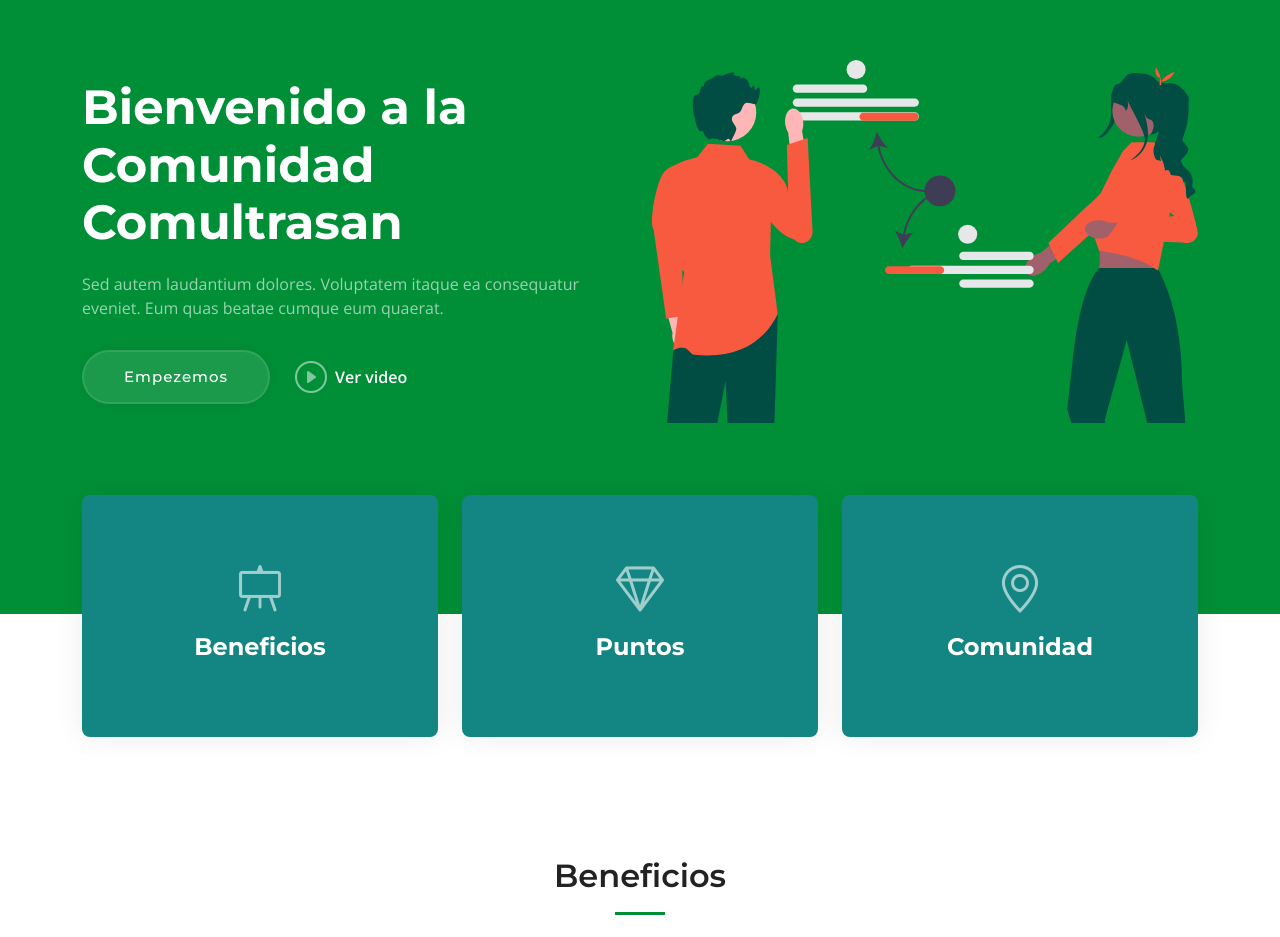
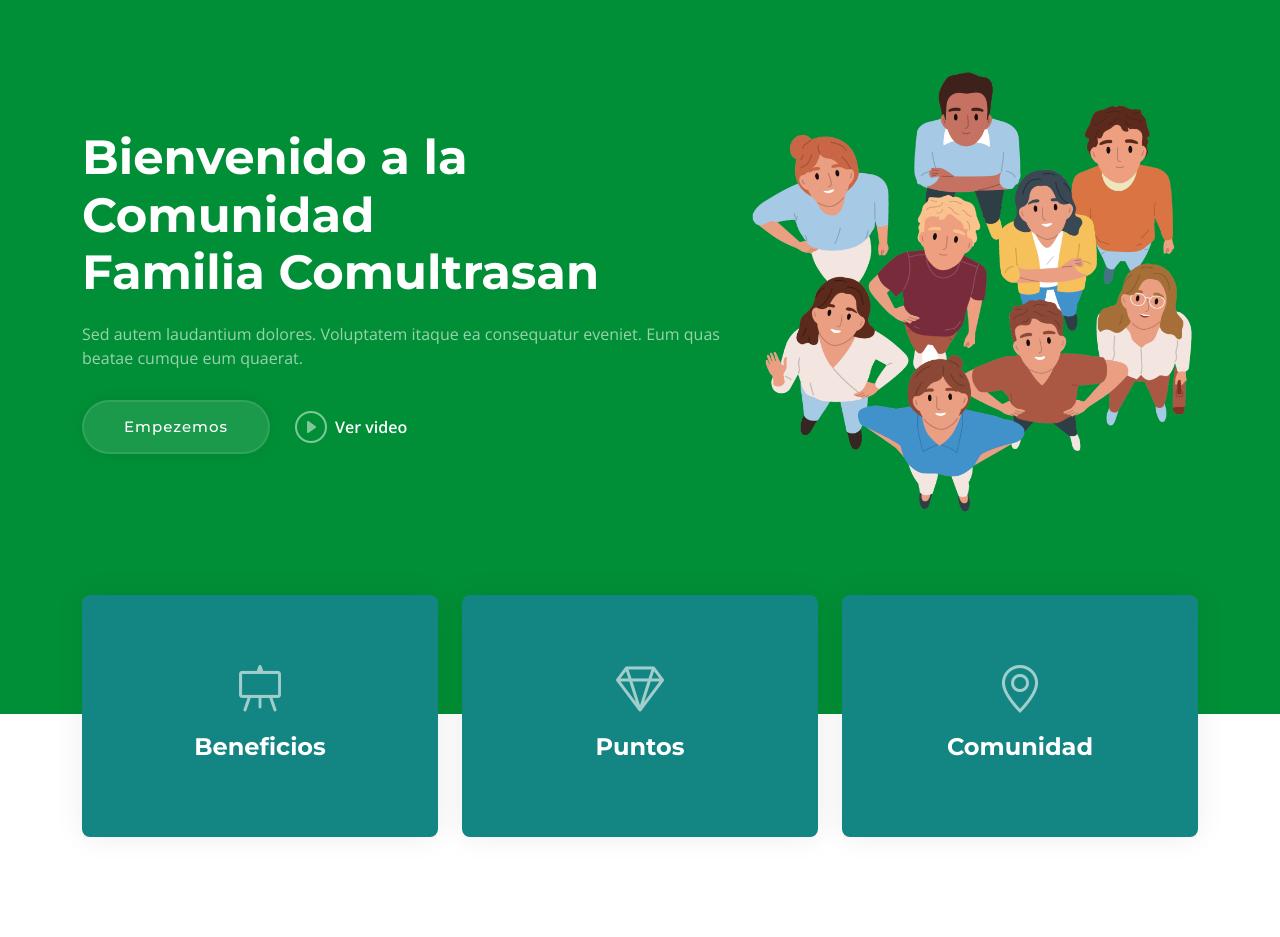
Before and after one commit to miguelm2/project-comunidad-comultrasan, a PHP site: page / in a window 1280 px wide. Shown: the part 130-1067 px from the top of the page. Run offline with PHP 8.4, Linux system fonts and the light colour scheme.

Commit message:
cambios index

```diff
--- a/index.php
+++ b/index.php
@@ -50,8 +50,8 @@
       <div class="container position-relative">
          <div class="row gy-5" data-aos="fade-in">
             <div
-               class="col-lg-6 order-2 order-lg-1 d-flex flex-column justify-content-center text-center text-lg-start">
-               <h2>Bienvenido a la Comunidad <span>Comultrasan</span></h2>
+               class="col-lg-7 order-2 order-lg-1 d-flex flex-column justify-content-center text-center text-lg-start">
+               <h2>Bienvenido a la Comunidad <br>Familia <span>Comultrasan</span></h2>
                <p>Sed autem laudantium dolores. Voluptatem itaque ea consequatur eveniet. Eum quas beatae cumque eum
                   quaerat.</p>
                <div class="d-flex justify-content-center justify-content-lg-start">
@@ -63,8 +63,9 @@
                   </a>
                </div>
             </div>
-            <div class="col-lg-6 order-1 order-lg-2">
-               <img src="assets/img/hero-img.svg" class="img-fluid" alt="" data-aos="zoom-out" data-aos-delay="100">
+            <div class="col-lg-5 order-1 order-lg-2">
+               <img src="assets/img/imagen_banner.webp" class="img-fluid" alt="" data-aos="zoom-out"
+                  data-aos-delay="100">
             </div>
          </div>
       </div>
@@ -189,13 +190,19 @@
                   <div class="stats-item d-flex align-items-center">
                      <span data-purecounter-start="0" data-purecounter-end="521" data-purecounter-duration="1"
                         class="purecounter"></span>
-                        <h3><strong>Lideres</strong></h3>
+                     <h3><strong>Lideres Registrados</strong></h3>
                   </div><!-- End Stats Item -->
 
                   <div class="stats-item d-flex align-items-center">
                      <span data-purecounter-start="0" data-purecounter-end="453" data-purecounter-duration="1"
                         class="purecounter"></span>
-                        <h3><strong>Puntos</strong></h3>
+                     <h3><strong>Puntos Recibidos</strong></h3>
+                  </div><!-- End Stats Item -->
+
+                  <div class="stats-item d-flex align-items-center">
+                     <span data-purecounter-start="0" data-purecounter-end="653" data-purecounter-duration="1"
+                        class="purecounter"></span>
+                     <h3><strong>Grupos Formados</strong></h3>
                   </div><!-- End Stats Item -->
 
                </div>
```
Also changed, not shown: assets/img/imagen_banner.webp (added).
